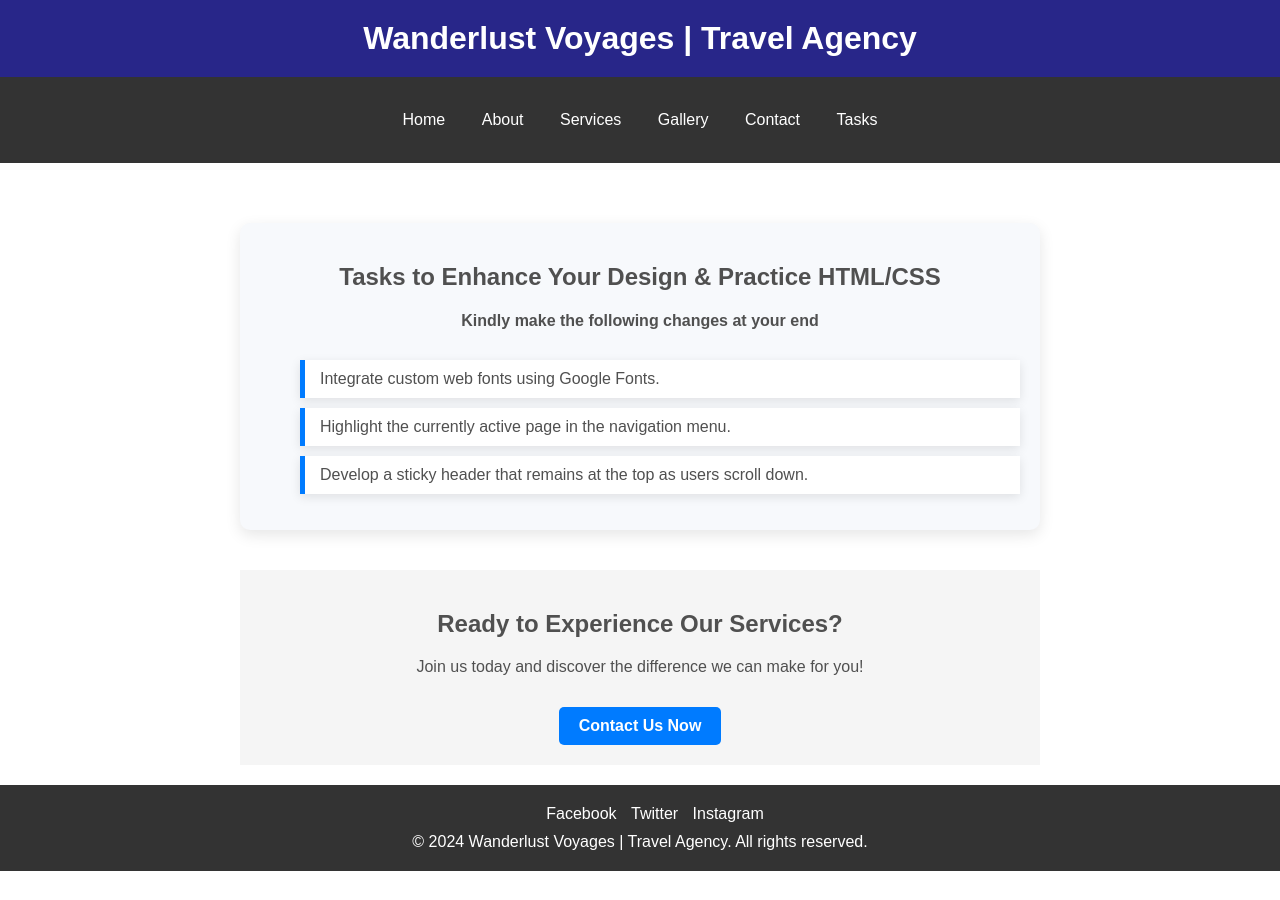
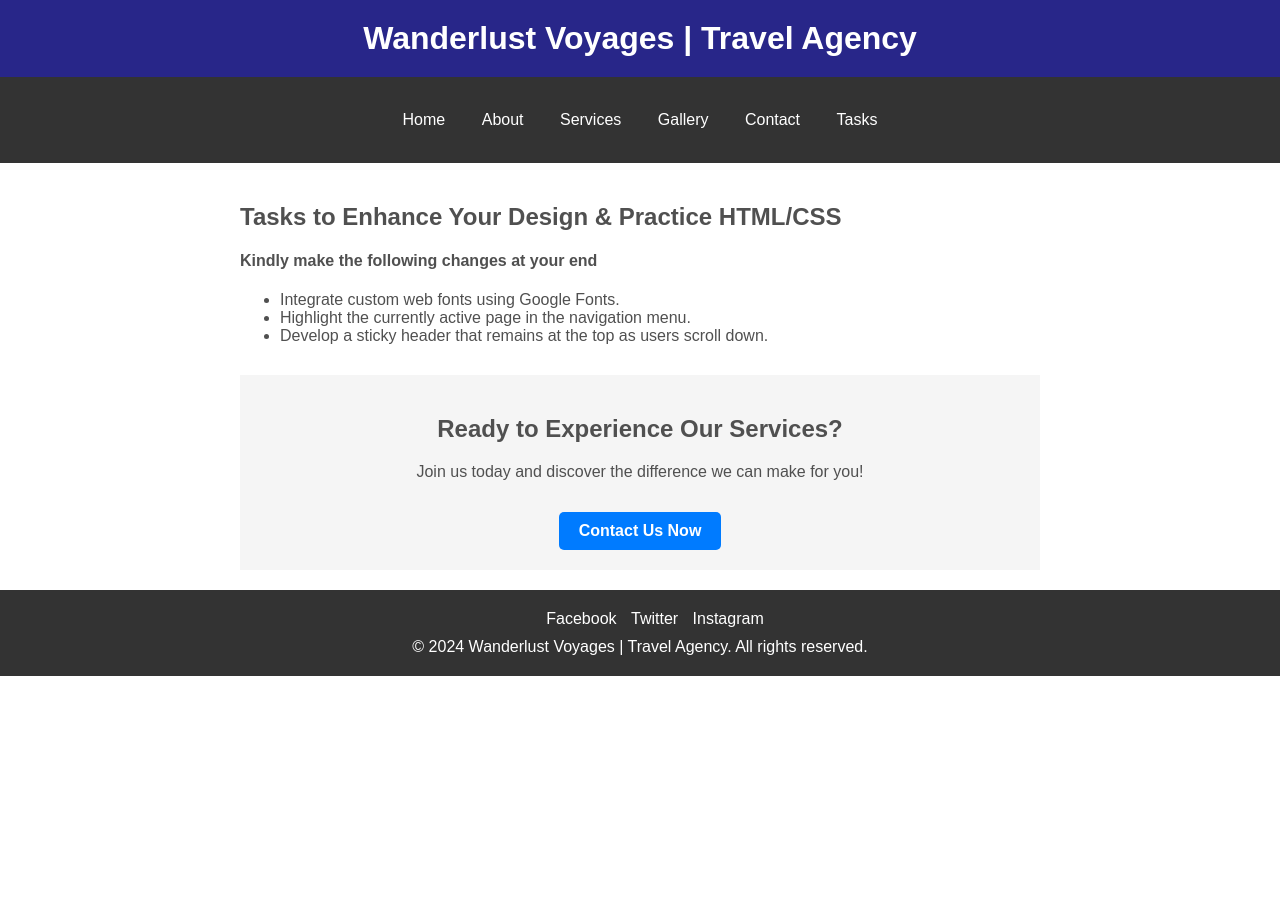
Before and after one commit to yvn2000/F28WP-Lab.github.io, a Jekyll site: the page built from tasks.html, in a window 1280 px wide. Built offline with Jekyll 4.4.1, drawn with Linux system fonts in a browser that asks for light colours.

Commit message:
Update tasks.html

```diff
--- a/tasks.html
+++ b/tasks.html
@@ -1,58 +1,7 @@
-<!DOCTYPE html>
-<html lang="en">
-<head>
-    <meta charset="UTF-8">
-    <title>Tasks - Wanderlust Voyages</title>
-    <meta name="viewport" content="width=device-width, initial-scale=1.0">
-    <link rel="stylesheet" href="style.css">
-    <style>
-        .tasks-container {
-            background-color: #f7f9fc;
-            padding: 20px;
-            border-radius: 10px;
-            box-shadow: 0 5px 15px rgba(0, 0, 0, 0.1);
-            max-width: 800px;
-            margin: 40px auto;
-        }
-
-        .task-item {
-            background-color: #ffffff;
-            padding: 10px 15px;
-            margin-bottom: 10px;
-            border-left: 5px solid #007BFF;
-            box-shadow: 0 3px 10px rgba(0, 0, 0, 0.1);
-            transition: transform 0.2s;
-            list-style-type: none;  /* This will hide the bullet point */
-        }
-
-        .task-item:hover {
-            transform: translateX(10px);
-        }
-
-        .task-header {
-            text-align: center;
-            margin-bottom: 30px;
-        }
-
-    </style>
-</head>
-<body>
-<div>
-    <header>
-        <h1 class="headeraH1">Wanderlust Voyages | Travel Agency</h1>
-    </header>
-
-
-    <nav>
-        <ul>
-            <li><a href="index.html">Home</a></li>
-            <li><a href="about.html">About</a></li>
-            <li><a href="services.html">Services</a></li>
-            <li><a href="gallery.html">Gallery</a></li>
-            <li><a href="contact.html">Contact</a></li>
-            <li><a href="tasks.html">Tasks</a></li>
-        </ul>
-    </nav>
+---
+layout: default
+title: Tasks - Wanderlust Voyages
+---
 
     <main>
         <div class="tasks-container">
@@ -75,16 +24,3 @@
       </section>
 
     </main>
-
-    <!-- Footer Section -->
-    <footer>
-        <ul>
-          <li><a href="https://www.facebook.com/">Facebook</a></li>
-          <li><a href="https://twitter.com/">Twitter</a></li>
-          <li><a href="https://www.instagram.com/">Instagram</a></li>
-        </ul>
-        <p>&copy; 2024 Wanderlust Voyages | Travel Agency. All rights reserved.</p>
-      </footer>
-</div>
-</body>
-</html>
```
